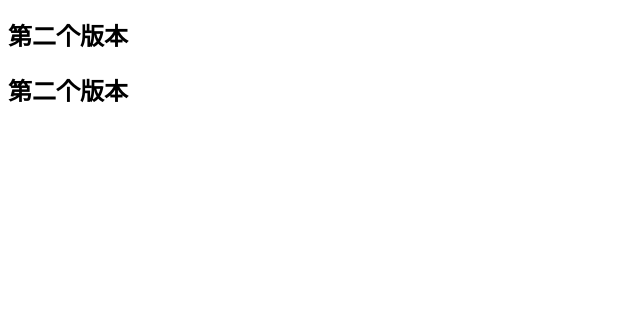
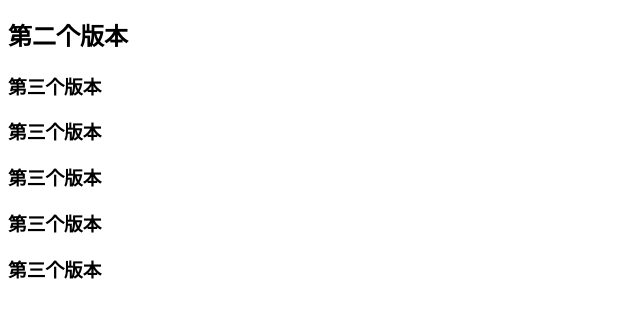
Before and after one commit to li603107795/bk_2004liguangming, a plain HTML site: page pages/test.html in a window 1280 px wide. Shown: the part 127-444 px from the top of the page, without its empty margins (0-640 px from the left). Drawn offline with Linux system fonts and the light colour scheme.

Commit message:
我是第三次

```diff
--- a/pages/test.html
+++ b/pages/test.html
@@ -9,6 +9,10 @@
     <h1>我是第一个版本</h1>
     <h2>第二个版本</h2>
     <h2>第二个版本</h2>
-    <h2>第二个版本</h2>
+    <h3>第三个版本</h3>
+    <h3>第三个版本</h3>
+    <h3>第三个版本</h3>
+    <h3>第三个版本</h3>
+    <h3>第三个版本</h3>
 </body>
 </html>
```
